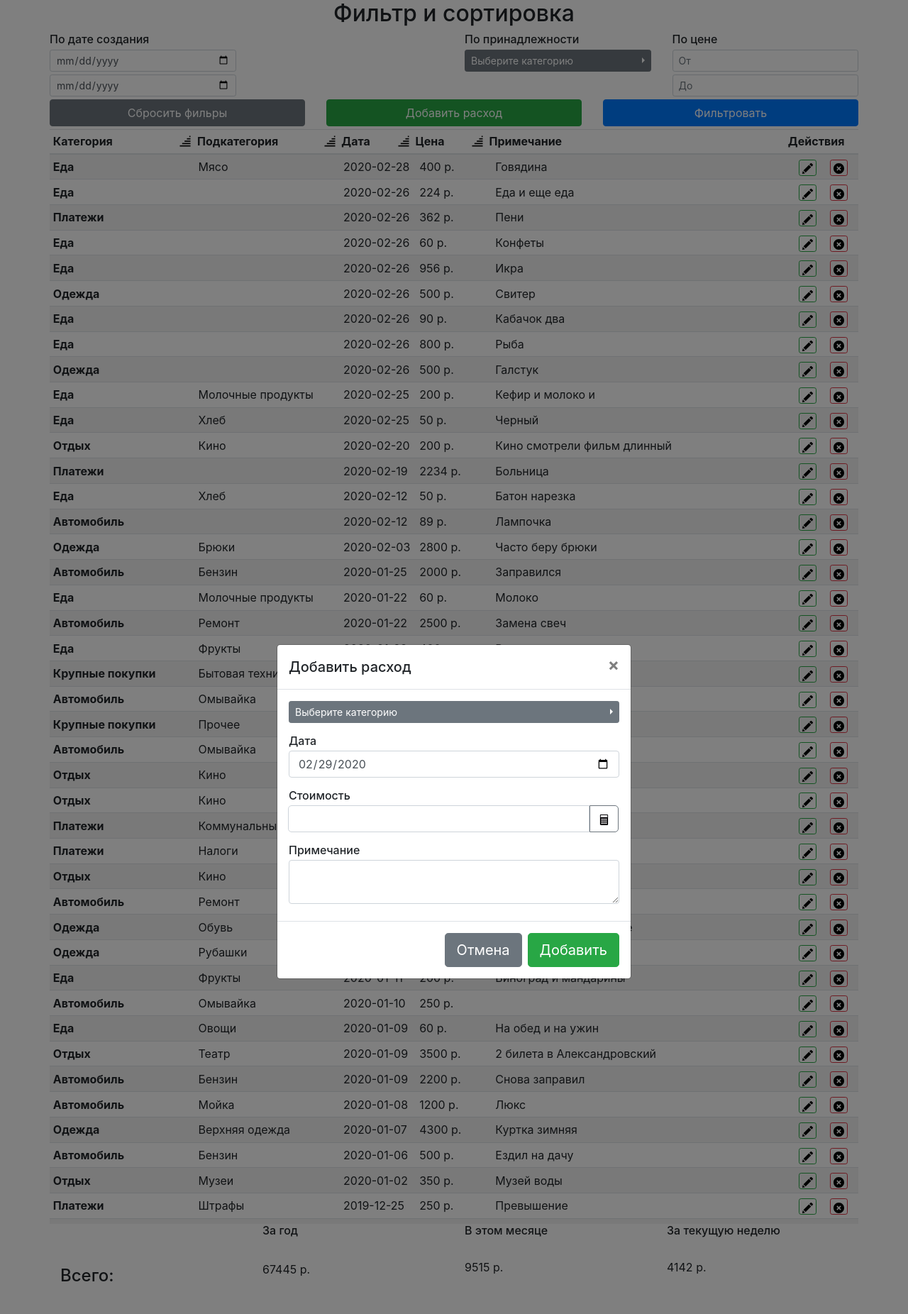
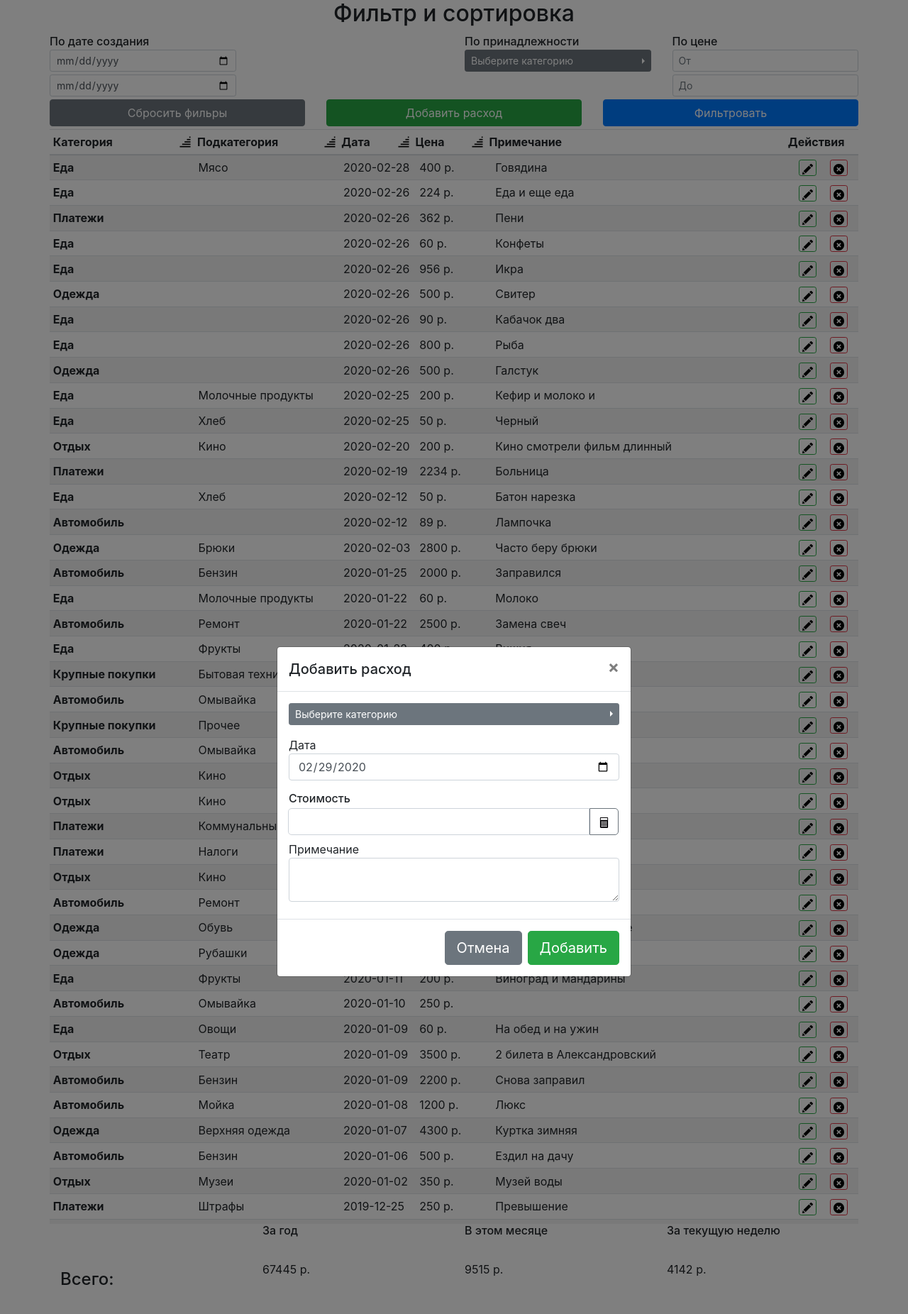
Before and after one commit to bahir24/organizer, a PHP site: page / in a window 1280 px wide, after a click on "Добавить расход". Shown: the part 156-2008 px from the top of the page at 71% size. Run offline with PHP 8.4, Linux system fonts and the light colour scheme; data comes from the database, SQL or seed files in the repository; both versions use the stored data as it was after the commit.

Commit message:
page html checked by https://validator.w3.org/ make corrections to pass validity

```diff
--- a/app/templates/blocks/filter.html
+++ b/app/templates/blocks/filter.html
@@ -1,6 +1,6 @@
 <div class="row filter-input">
 	<h2 class="col-12 mb-2 text-center">Фильтр и сортировка</h2>
-	<form class="filter" action="" method="POST" id="filterQuery" name="filter">
+	<form class="filter" method="POST" id="filterQuery" name="filter">
 		<div class="row">
 			<div class="col-3">
 				<h6 class="mb-1">По дате создания</h6>
--- a/app/templates/blocks/footer.html
+++ b/app/templates/blocks/footer.html
@@ -18,14 +18,12 @@
                     <h6>В этом месяце</h6>
                 </div>
                 <div class="footer-field-data"></div>
-                <h4>
             </div>
             <div class="col-3 total-period">
                 <div class="footer-field-head">
                     <h6>За текущую неделю</h6>
                 </div>
                 <div class="footer-field-data"></div>
-                <h4>
             </div>
         </div>
     </div>
--- a/app/templates/blocks/form.html
+++ b/app/templates/blocks/form.html
@@ -1,4 +1,4 @@
-<div class="modal fade" id="expenseModal" tabindex="-1" role="dialog" aria-labelledby="exampleModalCenterTitle" aria-hidden="true">
+<div class="modal fade" id="expenseModal" tabindex="-1" role="dialog" aria-hidden="true">
 	<div class="modal-dialog modal-dialog-centered" role="document">
 		<div class="modal-content">
 			<div class="modal-header">
@@ -14,15 +14,11 @@
 						{% include "categoryblock.html" %}
 					</div>
 					<div class="input-group mb-2">
-						<label class="streched">
-							<h6 class="mb-1">Дата</h6>
-							<input type="date" form="formExpense" name="purchaseDate" class="form-control expense-day">
+						<label class="streched">Дата<input type="date" form="formExpense" name="purchaseDate" class="form-control expense-day">
 						</label>
 					</div>
 					<div class="input-group mb-2">
-						<label class="streched">
 						<h6 class="mb-1">Стоимость</h6>
-							<div class="d-flex">
 						<div class="input-group-append streched">
 							<input type="number" form="formExpense" name="price" class="form-control input-calc">
 							<button class="btn btn-outline-secondary btn-calc" type="button">
@@ -30,12 +26,8 @@
 							</button>
 						</div>
 					</div>
-						</label>
-					</div>
 					<div class="input-group">
-						<label class="streched">
-							<h6 class="mb-1">Примечание</h6>
-							<textarea name="description" form="formExpense" class="form-control"></textarea>
+						<label class="streched">Примечание<textarea name="description" form="formExpense" class="form-control"></textarea>
 						</label>
 					</div>
 				</form>
--- a/app/templates/blocks/tablehead.html
+++ b/app/templates/blocks/tablehead.html
@@ -19,11 +19,11 @@
 	{% for sortButton in sortButtons %}
 		<th scope="col" class="date-sort">{{ sortButton.buttonText }}<button type="button" class="sort-query-btn" data-order-field="{{ sortButton.sortField }}" onclick="sortExpenses(this)">
 				{% if arrFilter.orderField == sortButton.sortField and arrFilter.order == "ASC" %}
-					<img src="/img/sort_up.svg" class="img-sort-asc">
-					<img src="/img/sort_down.svg" class="img-sort-desc sort-img-hidden">
+					<img src="/img/sort_up.svg" class="img-sort-asc" alt="sort in ascending order">
+					<img src="/img/sort_down.svg" class="img-sort-desc sort-img-hidden" alt="sort in descending order">
 				{% else %}
-					<img src="/img/sort_up.svg" class="img-sort-asc sort-img-hidden">
-					<img src="/img/sort_down.svg" class="img-sort-desc">
+					<img src="/img/sort_up.svg" class="img-sort-asc sort-img-hidden" alt="sort in ascending order">
+					<img src="/img/sort_down.svg" class="img-sort-desc" alt="sort in descending order">
 				{% endif %}
 			</button>
 		</th>
--- a/app/templates/elements/categoryblock.html
+++ b/app/templates/elements/categoryblock.html
@@ -2,7 +2,7 @@
 
 	<input class="category-id-input" type="hidden" name="categoryId" value="{{ arrFilter.categoryId }}">
 	<input class="subcategory-id-input" type="hidden" name="subcategoryId" value="{{ arrFilter.subcategoryId }}">
-	<button class="btn btn-sm btn-secondary dropdown-toggle category-dropdown-btn pt-1" type="button" id="menuButton" data-toggle="dropdown" aria-haspopup="true" aria-expanded="false">
+	<button class="btn btn-sm btn-secondary dropdown-toggle category-dropdown-btn pt-1" type="button" data-toggle="dropdown" aria-haspopup="true" aria-expanded="false">
 
 		{{ arrCategories|filter(category => category.id == arrFilter.categoryId)|first.name|default('Выберите категорию') }}
 		{% if arrFilter.subcategoryId %}
@@ -11,12 +11,12 @@
 		{% endif %}
 
 	</button>
-	<div class="dropdown-menu p-0 flex-column" aria-labelledby="menuButton">
+	<div class="dropdown-menu p-0 flex-column">
 		{% for category in arrCategories %}
 			<div class="dropright btn-group btn-category">
 				<button class="btn btn-sm btn-outline-primary btn-dropright-main" type="button" data-category-id="{{ category.id }}" onclick="selectCategory(this);">{{ category.name }}</button>
-				<button type="button" class="btn btn-sm btn-outline-primary dropdown-toggle dropdown-toggle-split btn-submenu p-0 btn-dropright-toggle" id="subMenuButton" data-toggle="dropdown" aria-haspopup="true" aria-expanded="false" onclick="showSubCategories(event, this);"></button>
-				<div class="dropdown-menu dropdown-submenu p-0" aria-labelledby="subMenuButton">
+				<button type="button" class="btn btn-sm btn-outline-primary dropdown-toggle dropdown-toggle-split btn-submenu p-0 btn-dropright-toggle"  data-toggle="dropdown" aria-haspopup="true" aria-expanded="false" onclick="showSubCategories(event, this);"></button>
+				<div class="dropdown-menu dropdown-submenu p-0">
 					{% for subcategory in arrSubcategories|filter(subcategory => subcategory.categoryId == category.id) %}
 						<button type="button" class="btn btn-sm btn-outline-primary btn-dropright-submenu w-100" data-subcategory-id="{{ subcategory.id }}" data-category-id="{{ subcategory.categoryId }}" onclick="selectCategory(this);">{{ subcategory.name }}</button>
 					{% endfor %}
--- a/css/main.css
+++ b/css/main.css
@@ -1,5 +1,9 @@
 button {
     display: block;
+}
+
+h1,h2,h3,h4,h5,h6{
+    display: inline;
 }
 
 .header {
```
Also changed, not shown: db/organizer.db. Lines whose indentation alone changed are shown as unchanged.
